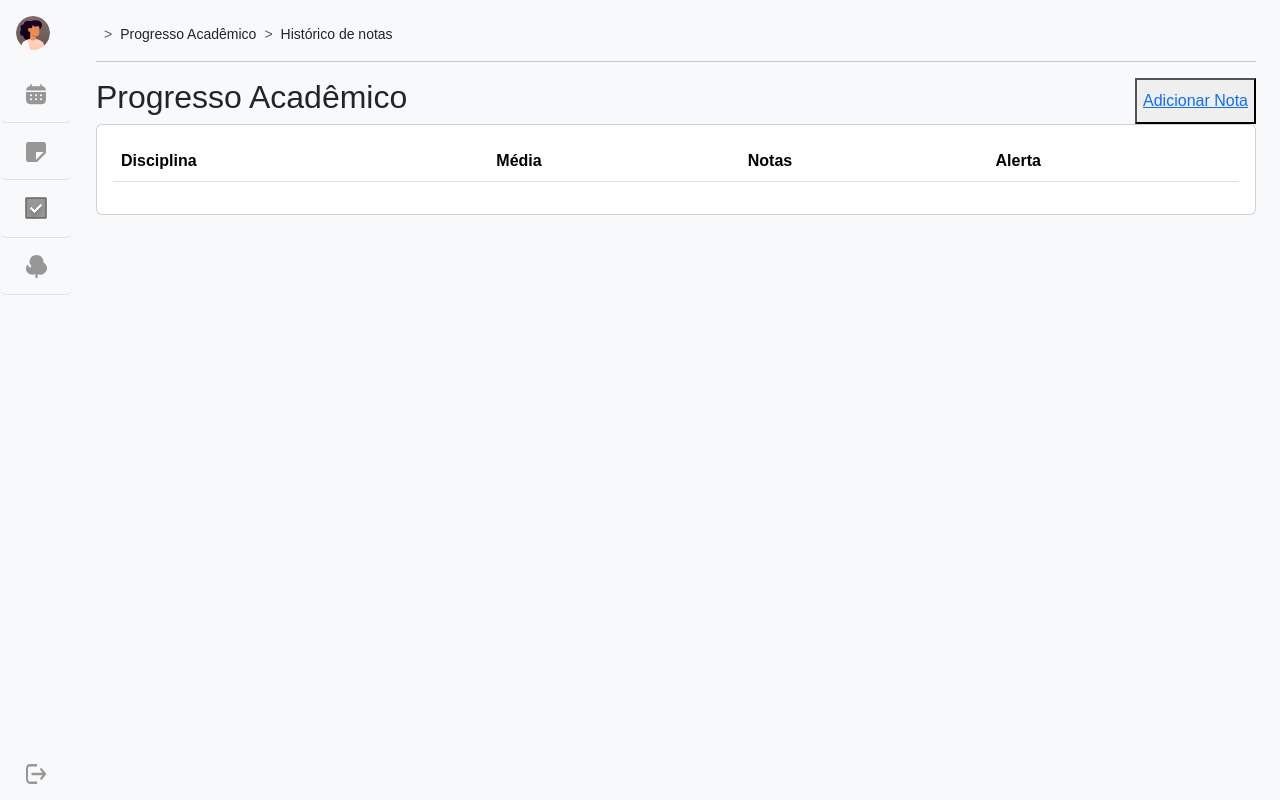
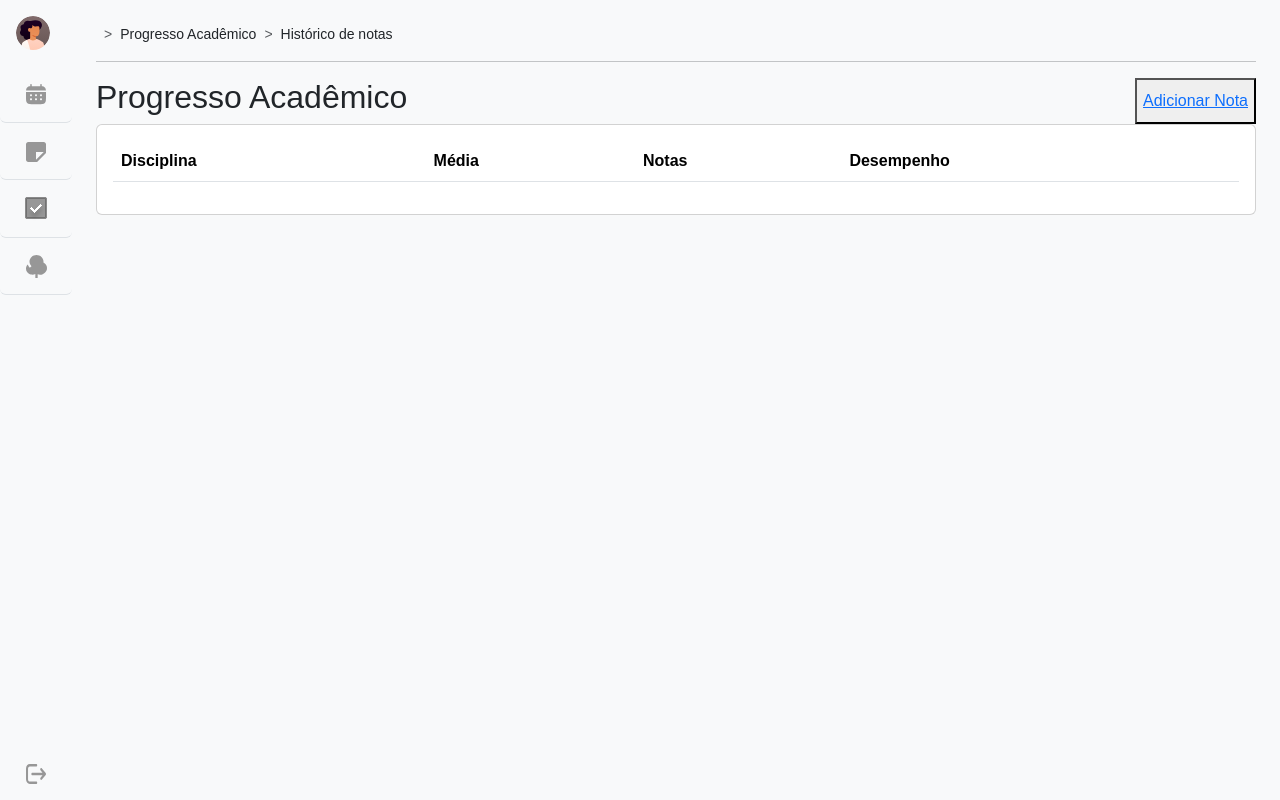
Before and after one commit to caroltorchia/Tudolist_app, a Django app: page /historico/ in a window 1280 px wide. Run offline with Django 5.2, Linux system fonts and the light colour scheme; a user stored in the database is signed in; data comes from the database, SQL or seed files in the repository; lists and menus that the app fills with data are empty; some libraries are stand-ins or nearby versions; some web fonts are replaced.

Commit message:
Adição de desempenho por porcentagem

```diff
--- a/historico/templates/index.html
+++ b/historico/templates/index.html
@@ -12,7 +12,8 @@
           <th>Disciplina</th>
           <th>Média</th>
           <th>Notas</th>
-          <th>Alerta</th>
+          <th>Desempenho</th>
+        </tr>
       </tr>
       {% for disciplina, dados in progresso.items %}
         <tr>
@@ -26,14 +27,15 @@
             </ul>
           </td>
           <td>
-              {% if dados.alerta %}
-                <span style="color: red;">Desempenho abaixo do esperado!</span>
+            {% if dados.media < 50 %}
+              <span style="color: red;">{{ dados.media }}%</span>
             {% else %}
-              <span style="color: green;">Parabéns! Continue assim!</span>
+              <span style="color: green;">{{ dados.media }}%</span>
             {% endif %}
           </td>
         </tr>
       {% endfor %}
+
       </table>
     </div>
   </div>
```
Lines whose indentation alone changed are shown as unchanged.
